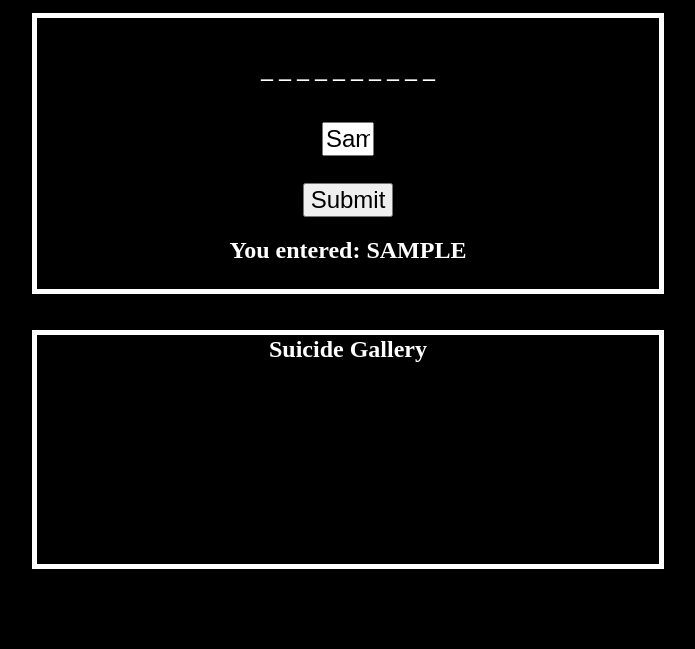
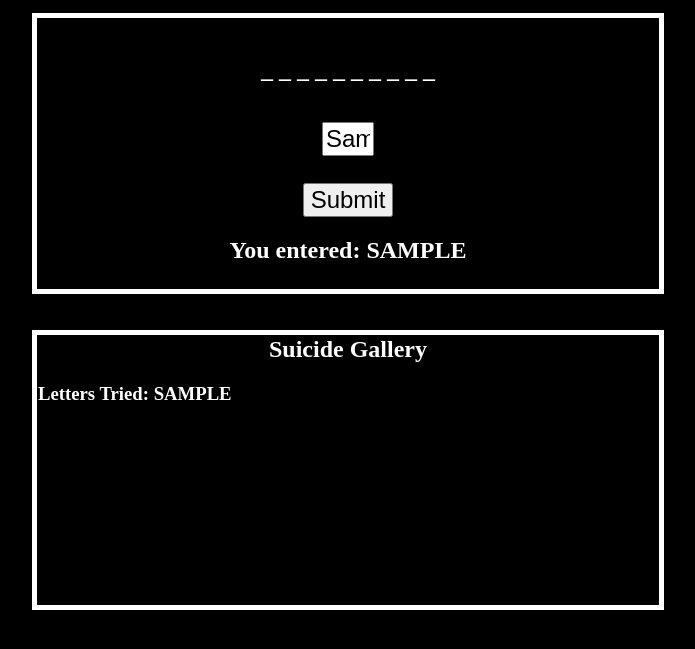
Before and after one commit to w27y/hangman, a website: page index.html in a window 1280 px wide. Both pictures are taken after typing "Sample" into the empty fields and a click on the input "Submit". Shown: the part 87-736 px from the top of the page, without its empty margins (292-987 px from the left). Drawn offline with Linux system fonts and the light colour scheme.

Commit message:
Added "Letters Tried" feature

```diff
--- a/index.html
+++ b/index.html
@@ -20,6 +20,7 @@
         <table>
             <tr><td>
         <h2>Suicide Gallery</h2>
+        <h3>Letters Tried:  <a id="lettersTried"></a></h3>
         </br>
         </br>
         </br>
--- a/user.js
+++ b/user.js
@@ -1,5 +1,6 @@
 //Game Words Array
 const gameWordList = ["ROUDHOUSE", "FALCOR", "SAMSONITE", "KILOMETORY"];
+let failureArray = [];
 
 //Random Select a Word
 const gameWord = Math.floor(Math.random() * gameWordList.length);
@@ -31,13 +32,25 @@ function wordCheck(letterResult) {
   console.log("validate log:  " + validateLetter);
   if (validateLetter === true) {
     console.log("Letter Matched");
+    letterSuccess(letterResult);
 }
   else {
     console.log("Letter didn't match");
+    letterFail(letterResult);
   }
 }
 
-//Print letter if matched, draw body part if no match
+//Print letter if matched
+function letterSuccess(letterResult) {
+
+}
+
+//draw body part if no match
+function letterFail(letterResult) {
+  let failLetters = document.getElementById('lettersTried');
+  failureArray.push(letterResult);
+  failLetters.textContent = failureArray;
+}
 
 //If word is completed, move to next word and increase score
 
```
